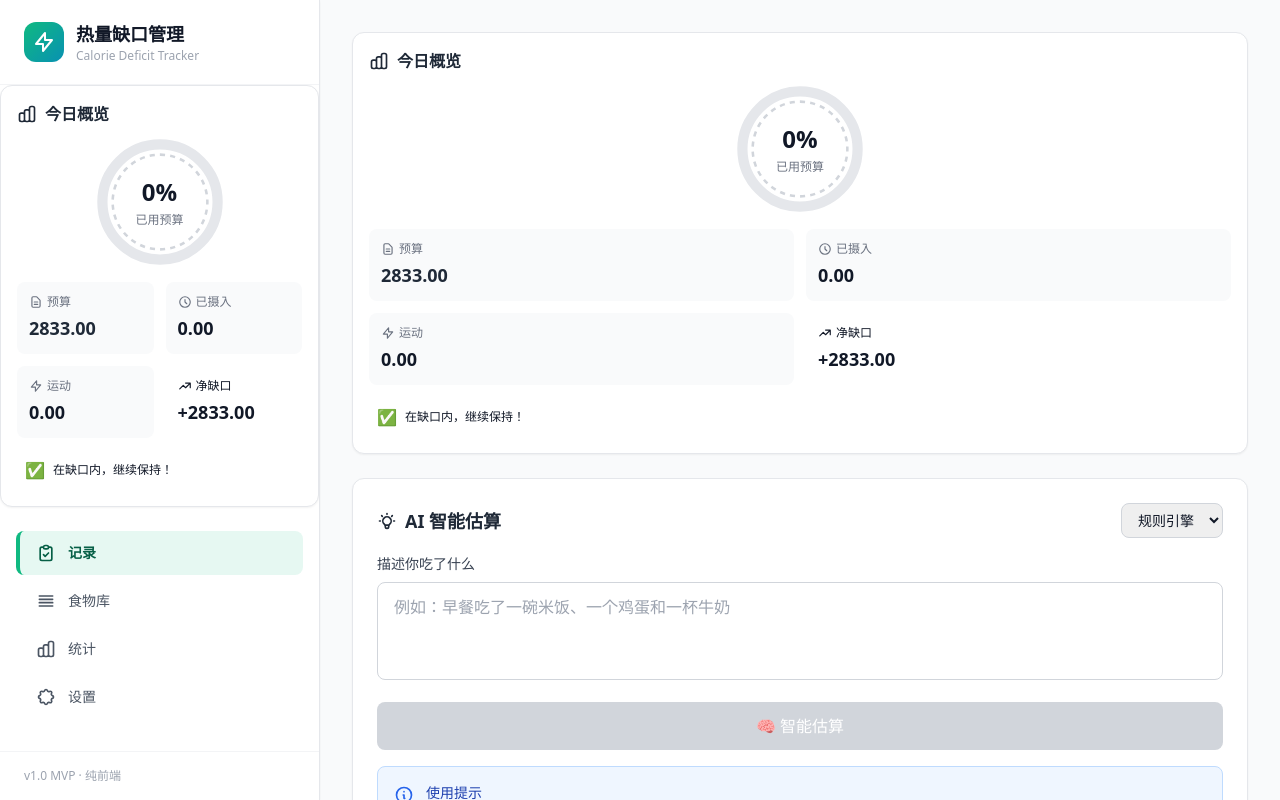
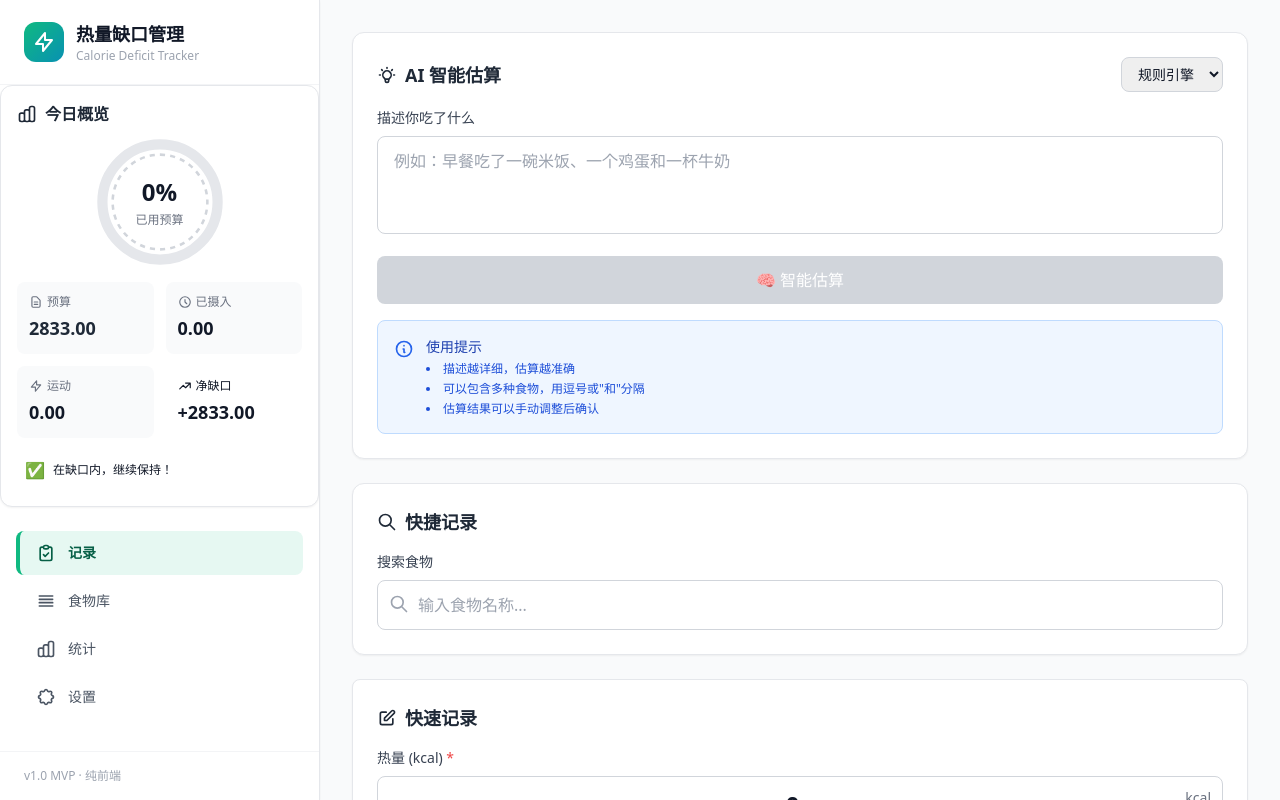
Before and after one commit to Leonn0924/calorie-tracker, a Vue app in the folder src/: page / in a window 1280 px wide. Shown: the top 800 px of the page. Built offline with nearby package versions, Linux system fonts and the light colour scheme.

Commit message:
fix: 移除记录 TAB 中重复的今日概览卡片
今日概览已在左侧边栏显示，无需在记录页面重复展示
移除 TodaySummary 组件引用，让界面更简洁

```diff
--- a/src/src/views/RecordView.vue
+++ b/src/src/views/RecordView.vue
@@ -1,15 +1,5 @@
 <template>
   <div class="space-y-6">
-    <!-- 今日概览 -->
-    <TodaySummary
-      :budget="dailyStats.budget"
-      :intake="dailyStats.intake"
-      :exercise="dailyStats.exercise"
-      :netDeficit="dailyStats.netDeficit"
-      :tdee="settings.tdee"
-      :status="dailyStats.status"
-    />
-
     <!-- AI 智能估算 -->
     <AIInput @confirm="handleAIConfirm" />
 
@@ -44,7 +34,6 @@ import { ref } from 'vue'
 import type { AIEstimateItem, MealType, FoodItem, MealRecord } from '@/types'
 import { useDailyStats } from '@/composables/useDailyStats'
 import { useSettings } from '@/composables/useSettings'
-import TodaySummary from '@/components/TodaySummary.vue'
 import AIInput from '@/components/AIInput.vue'
 import QuickRecord from '@/components/QuickRecord.vue'
 import QuickKcalInput from '@/components/QuickKcalInput.vue'
```
